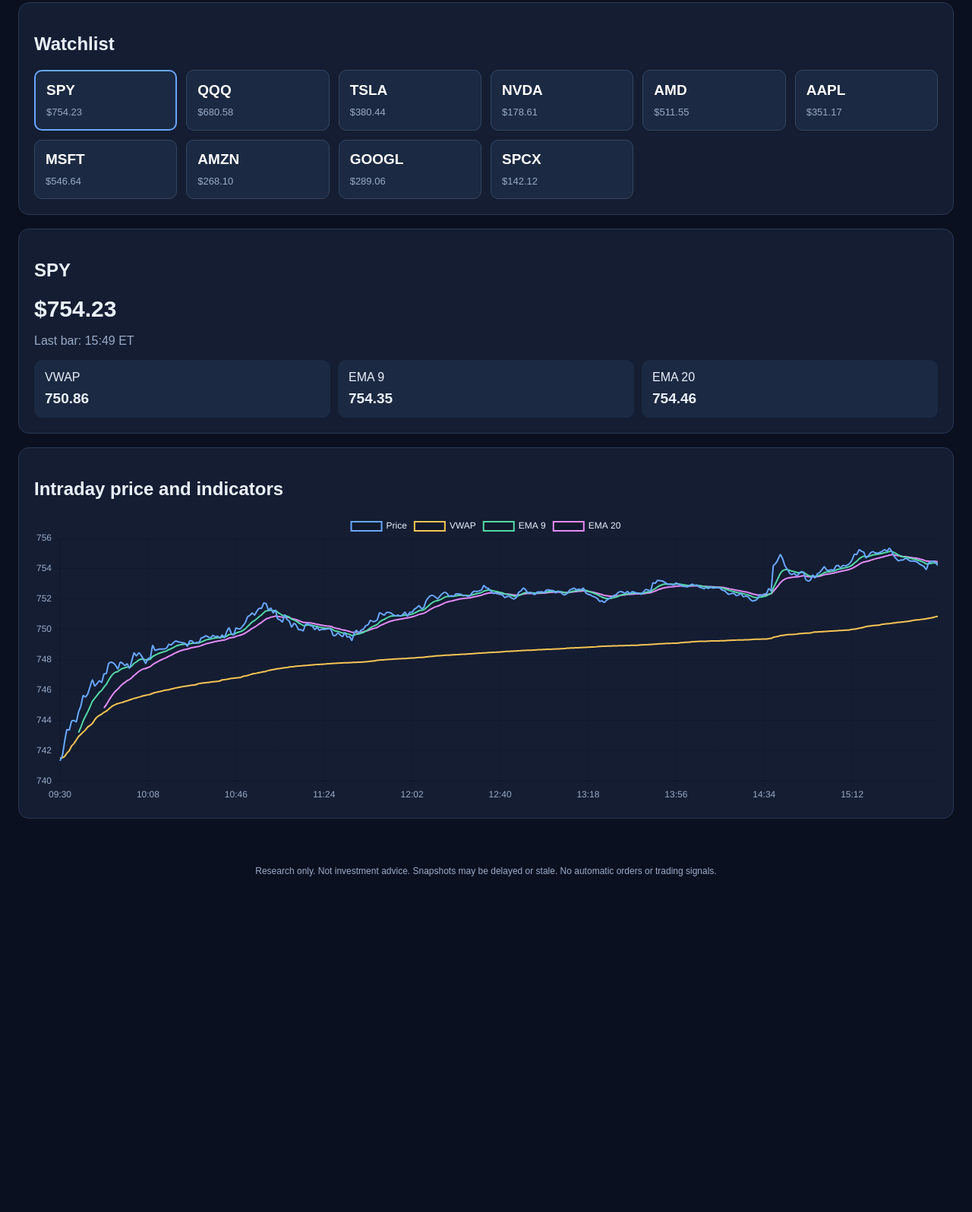
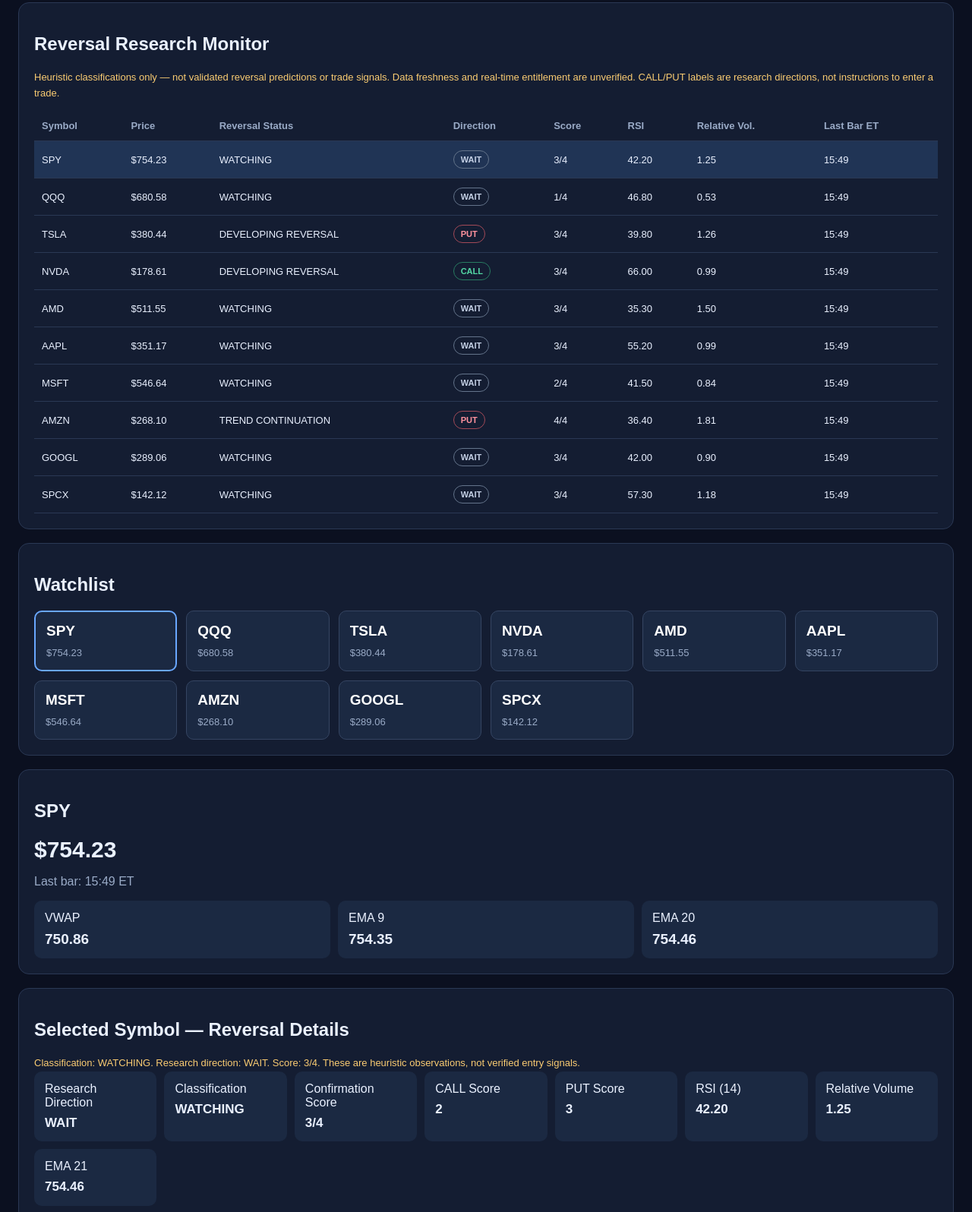
Before and after one commit to monishaabichandani-cmyk/0dte-trading-dashboard, a plain HTML site: page index.html in a window 1280 px wide. Shown: the part 289-1885 px from the top of the page at 76% size. Before the commit the page ends 1463 px from the top, so only its background shows below. Drawn offline with nearby package versions, Linux system fonts and the light colour scheme.

Commit message:
Add reversal monitor to 0DTE dashboard
Added reversal research monitor section with table and details.

```diff
--- a/index.html
+++ b/index.html
@@ -1,3 +1,4 @@
+
 <!DOCTYPE html>
 <html lang="en">
 <head>
@@ -28,6 +29,21 @@ button{font:inherit}
 .chartbox{height:380px;position:relative}
 footer{padding:20px;text-align:center;color:#9aabc7;font-size:12px}
 @media(max-width:600px){.metrics{grid-template-columns:1fr}.chartbox{height:290px}}
+.tablewrap{overflow-x:auto}
+table{width:100%;border-collapse:collapse;min-width:760px}
+th,td{text-align:left;padding:12px 10px;border-bottom:1px solid #2a3854;font-size:13px}
+th{color:#9aabc7;font-weight:600}
+tbody tr{cursor:pointer}
+tbody tr:hover{background:#1b2942}
+tbody tr.selected{background:#203455}
+.pill{display:inline-block;border:1px solid #51617d;border-radius:20px;padding:5px 9px;font-size:11px;font-weight:bold}
+.call{color:#54d9a6;border-color:#287c61}
+.put{color:#ff929e;border-color:#a34a58}
+.wait{color:#c4d0e5;border-color:#64748b}
+.notice{color:#facc72;font-size:13px;line-height:1.6}
+.detail{display:grid;grid-template-columns:repeat(auto-fit,minmax(160px,1fr));gap:10px}
+.detail .metric{min-height:75px}
+.detail .metric b{font-size:17px}
 </style>
 </head>
 <body>
@@ -40,6 +56,25 @@ footer{padding:20px;text-align:center;color:#9aabc7;font-size:12px}
 <div id="status">Waiting for first snapshot</div>
 <p class="muted" id="updated">No published data available yet.</p>
 <button class="action" onclick="loadData()">Refresh data</button>
+</section>
+<section class="panel">
+<h2>Reversal Research Monitor</h2>
+<p class="notice">Heuristic classifications only — not validated reversal predictions or trade signals. Data freshness and real-time entitlement are unverified. CALL/PUT labels are research directions, not instructions to enter a trade.</p>
+<div class="tablewrap">
+<table>
+<thead><tr>
+<th>Symbol</th>
+<th>Price</th>
+<th>Reversal Status</th>
+<th>Direction</th>
+<th>Score</th>
+<th>RSI</th>
+<th>Relative Vol.</th>
+<th>Last Bar ET</th>
+</tr></thead>
+<tbody id="reversalRows"></tbody>
+</table>
+</div>
 </section>
 <section class="panel">
 <h2>Watchlist</h2>
@@ -56,11 +91,25 @@ footer{padding:20px;text-align:center;color:#9aabc7;font-size:12px}
 </div>
 </section>
 <section class="panel">
+<h2>Selected Symbol — Reversal Details</h2>
+<div id="reversalSummary" class="notice">Waiting for reversal research data.</div>
+<div class="detail">
+<div class="metric">Research Direction<b id="direction">WAIT</b></div>
+<div class="metric">Classification<b id="classification">WATCHING</b></div>
+<div class="metric">Confirmation Score<b id="score">—</b></div>
+<div class="metric">CALL Score<b id="callScore">—</b></div>
+<div class="metric">PUT Score<b id="putScore">—</b></div>
+<div class="metric">RSI (14)<b id="rsi">—</b></div>
+<div class="metric">Relative Volume<b id="relativeVolume">—</b></div>
+<div class="metric">EMA 21<b id="ema21">—</b></div>
+</div>
+</section>
+<section class="panel">
 <h2>Intraday price and indicators</h2>
 <div class="chartbox"><canvas id="chart"></canvas></div>
 </section>
 </main>
-<footer>Research only. Not investment advice. Snapshots may be delayed or stale. No automatic orders or trading signals.</footer>
+<footer>Research only. Not investment advice. Snapshots may be delayed or stale. No automatic orders or trading signals. No verified options entries, premiums, stops or targets are generated by this dashboard.</footer>
 <script>
 const symbols=['SPY','QQQ','TSLA','NVDA','AMD','AAPL','MSFT','AMZN','GOOGL','SPCX'];
 let snapshot=null;
@@ -68,12 +117,15 @@ let selected='SPY';
 let chart=null;
 const el=id=>document.getElementById(id);
 function fmt(v){return typeof v==='number'&&Number.isFinite(v)?v.toFixed(2):'—';}
+function text(v){return v===null||v===undefined||v===''?'—':String(v);}
 function selectSymbol(s){selected=s;render();}
 function render(){
  const entries=snapshot&&snapshot.symbols?snapshot.symbols:{};
  el('watchlist').innerHTML='';
+ el('reversalRows').innerHTML='';
  symbols.forEach(s=>{
   const d=entries[s]||{};
+  const r=d.reversal||{};
   const b=document.createElement('button');
   b.className='stock'+(s===selected?' active':'');
   const title=document.createElement('strong');
@@ -83,12 +135,55 @@ value.textContent=d.status==='ok'?'$'+fmt(d.price):'Data unavailable';
   b.append(title,value);
   b.onclick=()=>selectSymbol(s);
   el('watchlist').appendChild(b);
+
+  const tr=document.createElement('tr');
+  if(s===selected)tr.className='selected';
+  const direction=d.status==='ok'?(r.direction||'WAIT'):'WAIT';
+  const cls=direction==='CALL'?'call':direction==='PUT'?'put':'wait';
+  const cells=[
+   s,
+   d.status==='ok'?'$'+fmt(d.price):'—',
+   d.status==='ok'?text(r.label||'WATCHING'):'DATA UNAVAILABLE',
+   direction,
+   text(r.score),
+   fmt(r.rsi),
+   fmt(r.relative_volume),
+   text(d.bar_time_et)
+  ];
+  cells.forEach((v,i)=>{
+   const td=document.createElement('td');
+   if(i===3){
+    const badge=document.createElement('span');
+    badge.className='pill '+cls;
+    badge.textContent=v;
+    td.appendChild(badge);
+   }else{
+    td.textContent=v;
+   }
+   tr.appendChild(td);
+  });
+  tr.onclick=()=>selectSymbol(s);
+  el('reversalRows').appendChild(tr);
  });
  const d=entries[selected]||{};
+ const r=d.status==='ok'?(d.reversal||{}):{};
  el('heading').textContent=selected;
  el('price').textContent=d.status==='ok'?'$'+fmt(d.price):'—';
  el('barTime').textContent=d.status==='ok'?'Last bar: '+(d.bar_time_et||'unknown')+' ET':'No valid recent market data';
  ['vwap','ema9','ema20'].forEach(k=>el(k).textContent=fmt(d[k]));
+ el('direction').textContent=text(r.direction||'WAIT');
+ el('classification').textContent=text(r.label||'WATCHING');
+ el('score').textContent=text(r.score);
+ el('callScore').textContent=text(r.call_score);
+ el('putScore').textContent=text(r.put_score);
+ el('rsi').textContent=fmt(r.rsi);
+ el('relativeVolume').textContent=fmt(r.relative_volume);
+ el('ema21').textContent=fmt(r.ema21);
+ el('reversalSummary').textContent=d.status!=='ok'
+  ?'No valid recent market data for this symbol.'
+  :r.reason?'Research unavailable: '+r.reason
+  :'Classification: '+text(r.label||'WATCHING')+'. Research direction: '+text(r.direction||'WAIT')+'. Score: '+text(r.score)+'. These are heuristic observations, not verified entry signals.';
+
  const bars=Array.isArray(d.bars)?d.bars:[];
  if(chart){chart.destroy();chart=null;}
  if(!bars.length||!window.Chart)return;
@@ -106,89 +201,42 @@ pointRadius:0,
   spanGaps:false,
   tension:0.15
  }));
-
-chart = new Chart(el('chart'), {
-  type: 'line',
-  data: {
-    labels: bars.map(b => b.time || ''),
-    datasets: datasets
-  },
-  options: {
-    responsive: true,
-    maintainAspectRatio: false,
-    interaction: {
-      mode: 'index',
-      intersect: false
-    },
-    plugins: {
-      legend: {
-        labels: {
-          color: '#eaf1ff'
-        }
-      }
-    },
-    scales: {
-      x: {
-        ticks: {
-          color: '#9aabc7',
-          maxTicksLimit: 10
-        }
-      },
-      y: {
-        ticks: {
-          color: '#9aabc7'
-        }
-      }
+ chart=new Chart(el('chart'),{
+  type:'line',
+  data:{labels:bars.map(b=>b.time||''),datasets},
+  options:{
+   responsive:true,maintainAspectRatio:false,
+   interaction:{mode:'index',intersect:false},
+   plugins:{legend:{labels:{color:'#eaf1ff'}}},
+   scales:{
+    x:{ticks:{color:'#9aabc7',maxTicksLimit:10}},
+    y:{ticks:{color:'#9aabc7'}}
    }
   }
  });
-
 }
-async function loadData() {
-  try {
-    const response = await fetch(
-      './dashboard-data.json?refresh=' + Date.now(),
-      { cache: 'no-store' }
-    );
-
-    if (!response.ok) {
-      throw new Error('Unable to load dashboard data');
-    }
-
-    const data = await response.json();
-
-    if (data.schema_version !== 1 || !data.symbols) {
-      throw new Error('Unexpected snapshot format');
-    }
-
-    snapshot = data;
-
-    const timestamp = Date.parse(data.generated_at_utc);
-    const age = Date.now() - timestamp;
-    const stale = !Number.isFinite(age) ||
-                  age > 15 * 60 * 1000 ||
-                  age < -60000;
-
-    el('status').textContent = stale
-      ? 'Historical or stale snapshot — not live'
-      : 'Recent market snapshot available';
-
-    el('updated').textContent =
-      'Snapshot generated: ' +
-      (data.generated_at_et || data.generated_at_utc) +
-      ' | Source: Tradier | Real-time status unverified';
-
+async function loadData(){
+ try{
+  const response=await fetch('./dashboard-data.json?refresh='+Date.now(),{cache:'no-store'});
+  if(!response.ok)throw new Error('Unable to load dashboard data');
+  const data=await response.json();
+  if(data.schema_version!==1||!data.symbols)throw new Error('Unexpected snapshot format');
+  snapshot=data;
+  const timestamp=Date.parse(data.generated_at_utc);
+  const age=Date.now()-timestamp;
+  const stale=!Number.isFinite(age)||age>15*60*1000||age< -60000;
+  el('status').textContent=stale?'Historical or stale snapshot — not live':'Recent market snapshot available — real-time status unverified';
+  el('updated').textContent='Snapshot generated: '+(data.generated_at_et||data.generated_at_utc)+' | Source: Tradier | Real-time status unverified';
   render();
-  } catch (err) {
-    console.error('Dashboard loading error:', err);
-    el('status').textContent = 'Dashboard data loading error';
-    el('updated').textContent = err.message;
+ }catch(err){
+  console.error('Dashboard loading error:',err);
+  el('status').textContent='Dashboard data loading error';
+  el('updated').textContent=err.message;
  }
 }
-
 render();
 loadData();
-setInterval(loadData, 60000);
+setInterval(loadData,60000);
 </script>
 </body>
 </html>
```
Lines whose indentation alone changed are shown as unchanged.
